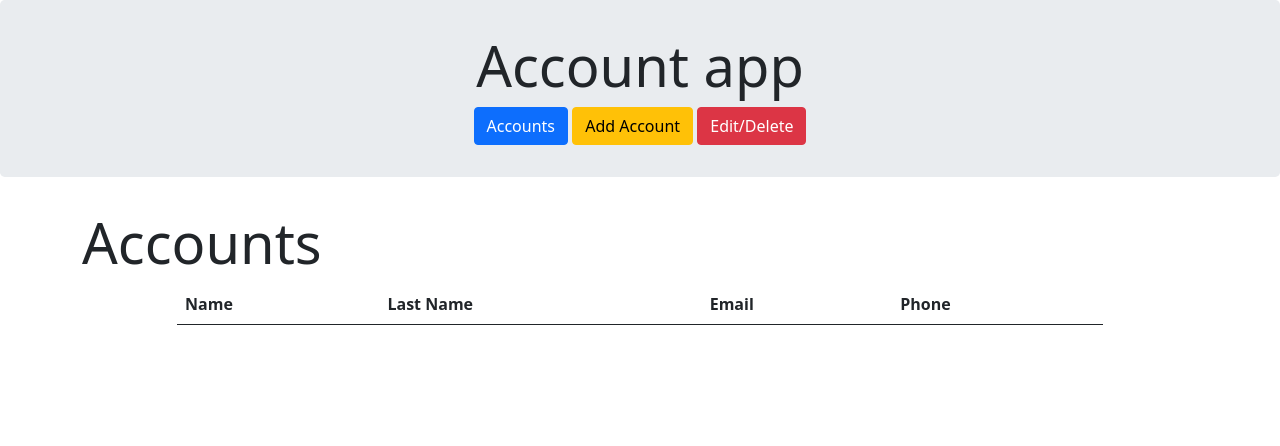
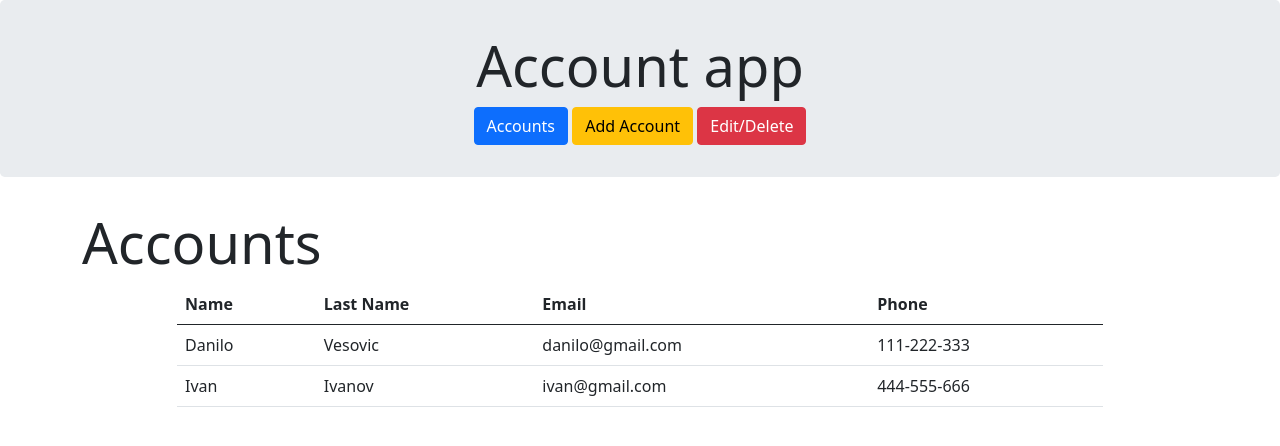
Before and after one commit to DPlazonic/Account-app.js, a plain HTML site: page index.html in a window 1280 px wide. Drawn offline with nearby package versions, Linux system fonts and the light colour scheme.

Commit message:
made createTable() for creating accounts from db

```diff
--- a/index.html
+++ b/index.html
@@ -31,7 +31,7 @@
                                     <th>Phone</th>
                                 </tr>
                             </thead>
-                            <tbody class="main-table"></tbody>
+                            <tbody id="main-table"></tbody>
                         </table>
                     </div>
                 </div>
--- a/main.js
+++ b/main.js
@@ -10,7 +10,24 @@ let db = [
         lastName: "Ivanov",
         email: "ivan@gmail.com",
         phone: "444-555-666",
-    }
-]
+    },
+];
 
-let
+let mainTable = document.querySelector("#main-table");
+
+createTable();
+
+function createTable() {
+    let text = ``;
+    db.forEach(account => {
+        text+=`
+            <tr>
+            <td>${account.name}</td>
+            <td>${account.lastName}</td>
+            <td>${account.email}</td>
+            <td>${account.phone}</td>
+            </tr>
+        `;
+        mainTable.innerHTML = text;
+    })
+}
```
